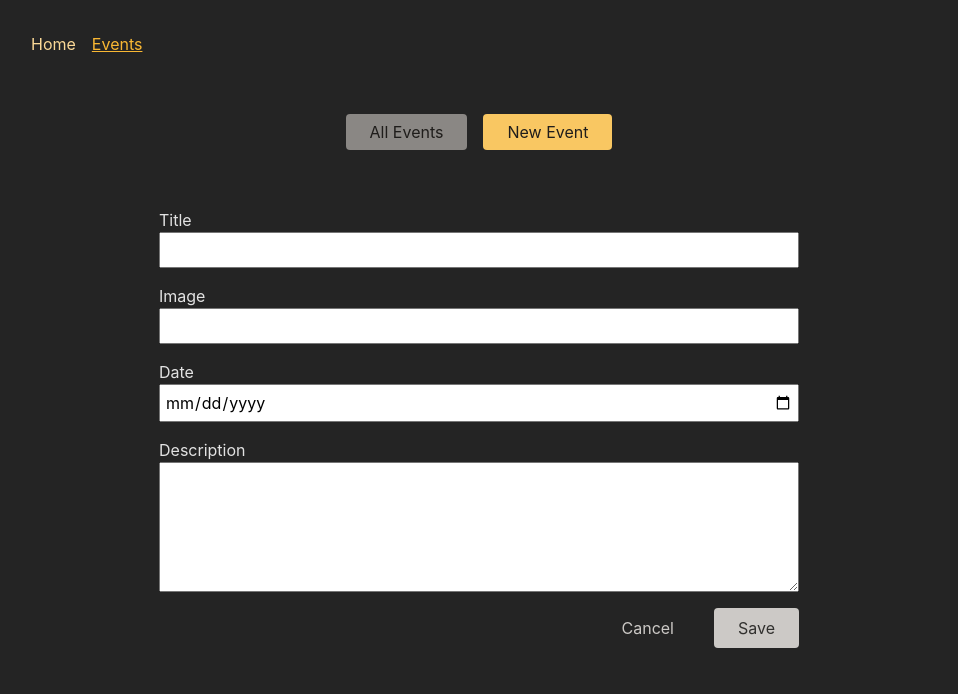
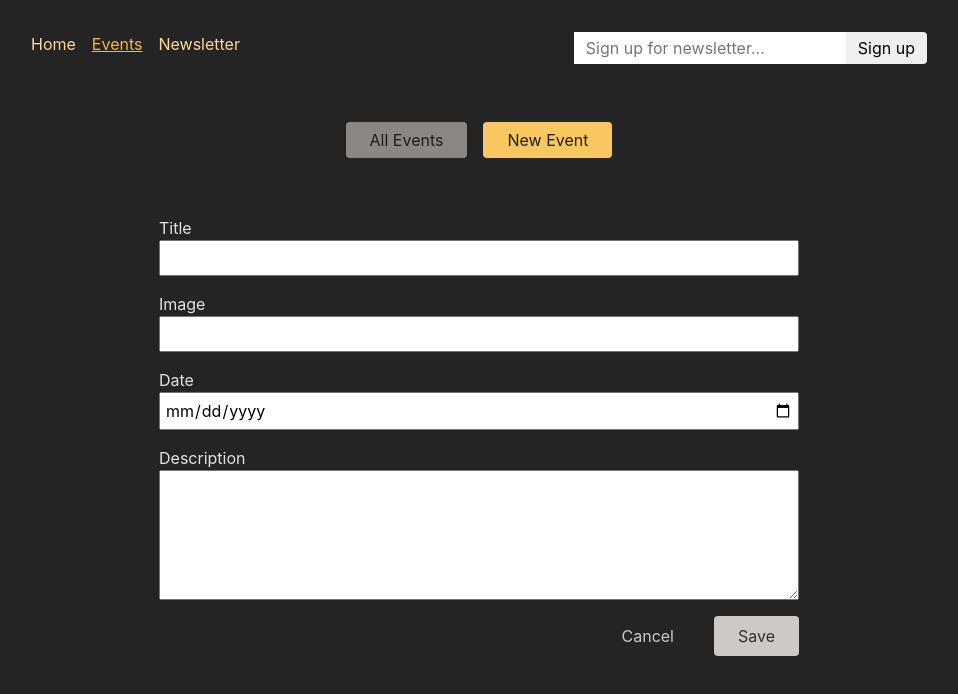
Before and after one commit to YuliiaNovak/Events-App, a React (Create React App) app in the folder frontend/: page /events/new in a window 1280 px wide. Shown: the top 694 px of the page, without its empty margins (161-1119 px from the left). Built offline with nearby package versions, Linux system fonts and the light colour scheme.

Commit message:
add newsletter signup

```diff
--- a/frontend/src/App.js
+++ b/frontend/src/App.js
@@ -1,20 +1,25 @@
 import { createBrowserRouter, RouterProvider } from "react-router-dom";
 import EditEventPage from "./pages/EditEventPage";
-import EventDetailPage, {loader as eventsDetailsLoader, action as deleteEventAction} from "./pages/EventDetailPage";
+import EventDetailPage, {
+   loader as eventsDetailsLoader,
+   action as deleteEventAction,
+} from "./pages/EventDetailPage";
 import EventsPage from "./pages/EventsPage";
 import NewEventPage from "./pages/NewEventPage";
 import HomePage from "./pages/HomePage";
 import RootLayout from "./pages/Root";
 import EventsRootLayout from "./pages/EventsRoot";
-import {loader as eventsLoader} from './pages/Events'
+import { loader as eventsLoader } from "./pages/Events";
 import ErrorPage from "./pages/Error";
-import {action as manipulateEventAction} from './components/EventForm'
+import { action as manipulateEventAction } from "./components/EventForm";
+import NewsletterPage from "./pages/Newsletter";
+import { action as newsletterAction } from "./pages/Newsletter";
 
 const router = createBrowserRouter([
    {
       path: "/",
       element: <RootLayout />,
-      errorElement: <ErrorPage/>,
+      errorElement: <ErrorPage />,
       children: [
          { index: true, element: <HomePage /> },
          {
@@ -27,8 +32,8 @@
                   loader: eventsLoader,
                },
                {
-                  path: ':eventId',
-                  id: 'event-detail',
+                  path: ":eventId",
+                  id: "event-detail",
                   loader: eventsDetailsLoader,
                   children: [
                      {
@@ -36,12 +41,24 @@
                         element: <EventDetailPage />,
                         action: deleteEventAction,
                      },
-                     { path: "edit", element: <EditEventPage />, action: manipulateEventAction },
-                  ]
+                     {
+                        path: "edit",
+                        element: <EditEventPage />,
+                        action: manipulateEventAction,
+                     },
+                  ],
                },
-
-               { path: "new", element: <NewEventPage />, action: manipulateEventAction},
+               {
+                  path: "new",
+                  element: <NewEventPage />,
+                  action: manipulateEventAction,
+               },
             ],
+         },
+         {
+            path: "newsletter",
+            element: <NewsletterPage />,
+            action: newsletterAction,
          },
       ],
    },
--- a/frontend/src/components/EventForm.js
+++ b/frontend/src/components/EventForm.js
@@ -1,44 +1,85 @@
-import { useNavigate, Form, useNavigation, useActionData, json, redirect } from 'react-router-dom';
+import {
+   useNavigate,
+   Form,
+   useNavigation,
+   useActionData,
+   json,
+   redirect,
+} from "react-router-dom";
 
-import classes from './EventForm.module.css';
+import classes from "./EventForm.module.css";
 
 function EventForm({ method, event }) {
-  const data = useActionData()
+   const data = useActionData();
    const navigate = useNavigate();
-  const navigation = useNavigation()
+   const navigation = useNavigation();
 
-  const isSubmitting = navigation.state === 'submitting'
+   const isSubmitting = navigation.state === "submitting";
 
    function cancelHandler() {
-    navigate('..');
+      navigate("..");
    }
 
    return (
       <Form method={method} className={classes.form}>
-      {data && data.errors && <ul>
-        {Object.values(data.errors).map(err => <li key={err}>{err}</li>)}
-        </ul>}
+         {data && data.errors && (
+            <ul>
+               {Object.values(data.errors).map((err) => (
+                  <li key={err}>{err}</li>
+               ))}
+            </ul>
+         )}
          <p>
             <label htmlFor="title">Title</label>
-        <input id="title" type="text" name="title" required defaultValue={event ? event.title : ''}/>
+            <input
+               id="title"
+               type="text"
+               name="title"
+               required
+               defaultValue={event ? event.title : ""}
+            />
          </p>
          <p>
             <label htmlFor="image">Image</label>
-        <input id="image" type="url" name="image" required defaultValue={event ? event.image : ''}/>
+            <input
+               id="image"
+               type="url"
+               name="image"
+               required
+               defaultValue={event ? event.image : ""}
+            />
          </p>
          <p>
             <label htmlFor="date">Date</label>
-        <input id="date" type="date" name="date" required defaultValue={event ? event.date : ''}/>
+            <input
+               id="date"
+               type="date"
+               name="date"
+               required
+               defaultValue={event ? event.date : ""}
+            />
          </p>
          <p>
             <label htmlFor="description">Description</label>
-        <textarea id="description" name="description" rows="5" required defaultValue={event ? event.description : ''}/>
+            <textarea
+               id="description"
+               name="description"
+               rows="5"
+               required
+               defaultValue={event ? event.description : ""}
+            />
          </p>
          <div className={classes.actions}>
-        <button type="button" onClick={cancelHandler} disabled={isSubmitting}>
+            <button
+               type="button"
+               onClick={cancelHandler}
+               disabled={isSubmitting}
+            >
                Cancel
             </button>
-        <button disabled={isSubmitting}>{isSubmitting ? 'Submitting...' : 'Save'}</button>
+            <button disabled={isSubmitting}>
+               {isSubmitting ? "Submitting..." : "Save"}
+            </button>
          </div>
       </Form>
    );
@@ -46,40 +87,40 @@
 
 export default EventForm;
 
-export async function action({request, params}) {
-  console.log(request)
-  const method = request.method
-  const data = await request.formData()
+export async function action({ request, params }) {
+   console.log(request);
+   const method = request.method;
+   const data = await request.formData();
 
    const eventData = {
-     title: data.get('title'),
-     image: data.get('image'),
-     date: data.get('date'),
-     description: data.get('description'),
-  }
+      title: data.get("title"),
+      image: data.get("image"),
+      date: data.get("date"),
+      description: data.get("description"),
+   };
 
-  let url = 'http://localhost:8080/events'
+   let url = "http://localhost:8080/events";
 
-  if(method === 'PATCH'){
-    const eventId = params.eventId
-    url = 'http://localhost:8080/events/' + eventId
+   if (method === "PATCH") {
+      const eventId = params.eventId;
+      url = "http://localhost:8080/events/" + eventId;
    }
 
    const response = await fetch(url, {
       method: method,
       headers: {
-        'Content-Type': 'application/json'
+         "Content-Type": "application/json",
       },
-     body: JSON.stringify(eventData)
-  })
+      body: JSON.stringify(eventData),
+   });
 
-  if (response.status === 422){
-     return response
+   if (response.status === 422) {
+      return response;
    }
 
-  if(!response.ok){
-     throw json({message: 'Could not save event'}, {status: 500})
+   if (!response.ok) {
+      throw json({ message: "Could not save event" }, { status: 500 });
    }
 
-  return redirect('/events')
+   return redirect("/events");
 }
--- a/frontend/src/components/MainNavigation.js
+++ b/frontend/src/components/MainNavigation.js
@@ -1,5 +1,7 @@
 import { NavLink } from "react-router-dom";
+
 import classes from "./MainNavigation.module.css";
+import NewsletterSignup from "./NewsletterSignup";
 
 function MainNavigation() {
    return (
@@ -27,8 +29,19 @@
                      Events
                   </NavLink>
                </li>
+               <li>
+                  <NavLink
+                     to="/newsletter"
+                     className={({ isActive }) =>
+                        isActive ? classes.active : undefined
+                     }
+                  >
+                     Newsletter
+                  </NavLink>
+               </li>
             </ul>
          </nav>
+         <NewsletterSignup />
       </header>
    );
 }
--- /dev/null
+++ b/frontend/src/components/NewsletterSignup.js
@@ -0,0 +1,32 @@
+import { useEffect } from "react";
+import { useFetcher } from "react-router-dom";
+
+import classes from "./NewsletterSignup.module.css";
+
+function NewsletterSignup() {
+   const fetcher = useFetcher();
+   const { data, state } = fetcher;
+
+   useEffect(() => {
+      if (state === "idle" && data && data.message) {
+         window.alert(data.message);
+      }
+   }, [data, state]);
+
+   return (
+      <fetcher.Form
+         method="post"
+         action="/newsletter"
+         className={classes.newsletter}
+      >
+         <input
+            type="email"
+            placeholder="Sign up for newsletter..."
+            aria-label="Sign up for newsletter"
+         />
+         <button>Sign up</button>
+      </fetcher.Form>
+   );
+}
+
+export default NewsletterSignup;
--- /dev/null
+++ b/frontend/src/components/NewsletterSignup.module.css
@@ -0,0 +1,18 @@
+.newsletter input,
+.newsletter button {
+  font: inherit;
+  padding: 0.25rem 0.75rem;
+  border-radius: 0;
+  border: none;
+}
+
+.newsletter button {
+  border-top-right-radius: 4px;
+  border-bottom-right-radius: 4px;
+  cursor: pointer;
+}
+
+.newsletter button:hover {
+  background-color: var(--color-primary-300);
+  color: var(--color-gray-800);
+}
--- /dev/null
+++ b/frontend/src/pages/Newsletter.js
@@ -0,0 +1,21 @@
+import NewsletterSignup from "../components/NewsletterSignup";
+import PageContent from "./PageContent";
+
+function NewsletterPage() {
+   return (
+      <PageContent title="Join our awesome newsletter!">
+         <NewsletterSignup />
+      </PageContent>
+   );
+}
+
+export default NewsletterPage;
+
+export async function action({ request }) {
+   const data = await request.formData();
+   const email = data.get("email");
+
+   // send to backend newsletter server ...
+   console.log(email);
+   return { message: "Signup successful!" };
+}
```
Lines whose indentation alone changed are shown as unchanged.
